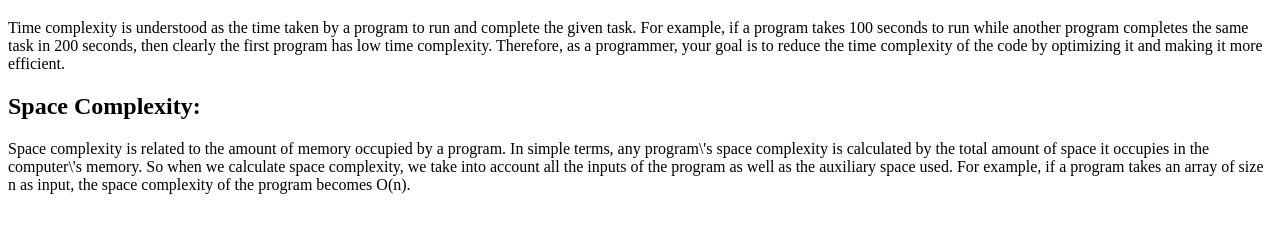
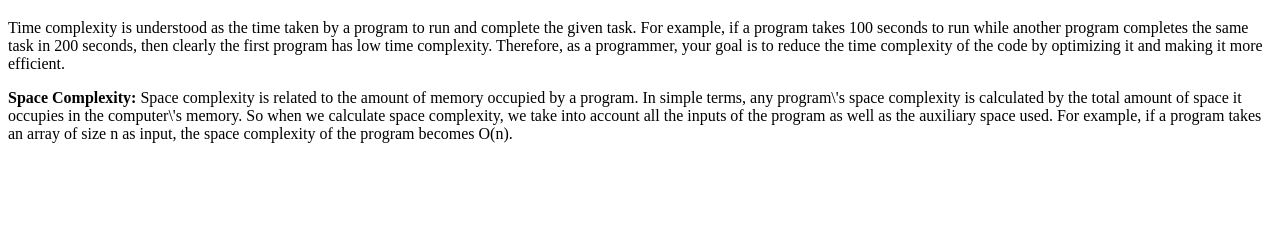
Before and after one commit to acciojob/time-and-space-complexity-Alwynjacob, a website: page main.html in a window 1280 px wide. Shown: the part 61-294 px from the top of the page. Drawn offline with Linux system fonts and the light colour scheme.

Commit message:
created a submission

```diff
--- a/main.html
+++ b/main.html
@@ -10,7 +10,7 @@
 	<!-- the entire body must be written by student -->
 	<h1>Time and Space Complexity</h1>
 	<p>Time complexity is understood as the time taken by a program to run and complete the given task. For example, if a program takes 100 seconds to run while another program completes the same task in 200 seconds, then clearly the first program has low time complexity. Therefore, as a programmer, your goal is to reduce the time complexity of the code by optimizing it and making it more efficient.</p>
-	<p><h2>Space Complexity:</h2> Space complexity is related to the amount of memory occupied by a program. In simple terms, any program\'s space complexity is calculated by the total amount of space it occupies in the computer\'s memory. So when we calculate space complexity, we take into account all the inputs of the program as well as the auxiliary space used. For example, if a program takes an array of size n as input, the space complexity of the program becomes O(n).</p>
+	<p><b>Space Complexity:</b> Space complexity is related to the amount of memory occupied by a program. In simple terms, any program\'s space complexity is calculated by the total amount of space it occupies in the computer\'s memory. So when we calculate space complexity, we take into account all the inputs of the program as well as the auxiliary space used. For example, if a program takes an array of size n as input, the space complexity of the program becomes O(n).</p>
     <script type="text/javascript" src="./script.js">
 </script>
 
```
